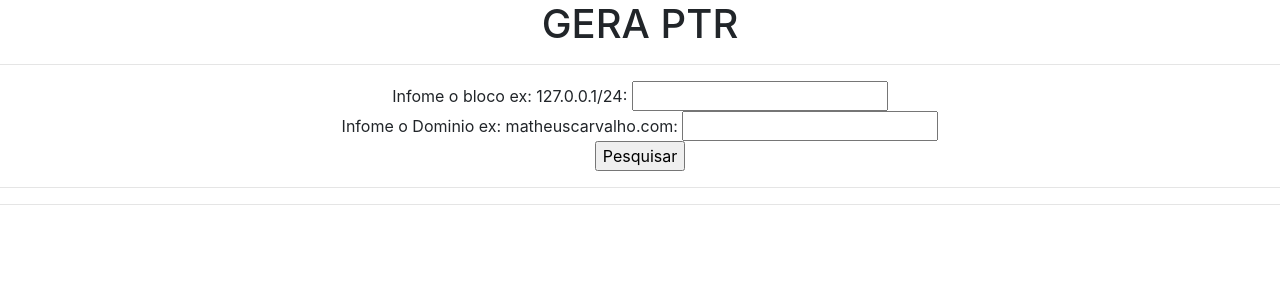
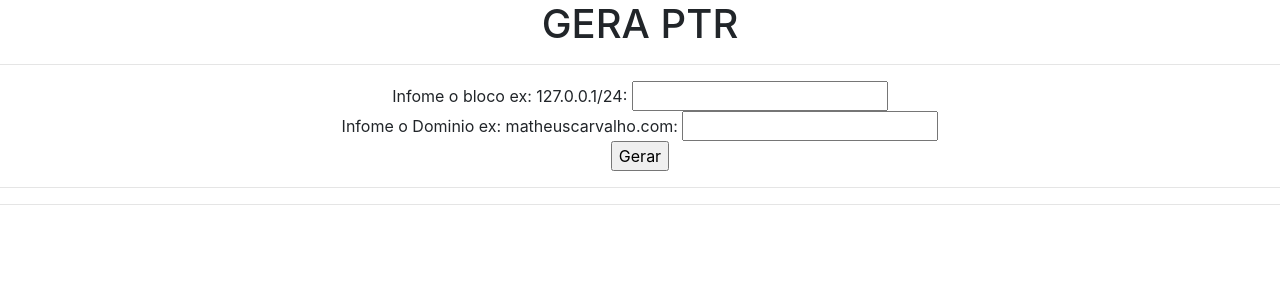
Before and after one commit to theuscarvalho/gera-reverso-ptr, a PHP site: page /24/ in a window 1280 px wide. Shown: the top 300 px of the page. Run offline with PHP 8.4, Linux system fonts and the light colour scheme.

Commit message:
Add files via upload

```diff
--- a/index.php
+++ b/index.php
@@ -24,7 +24,7 @@
 				Infome o Dominio ex: matheuscarvalho.com:
                 <input type="text" name="dominio" id="dominio"/>
 				<br>
-                <input type="button" name="btnPesquisar" value="Pesquisar" onclick="getDados();"/>
+                <input type="button" name="btnPesquisar" value="Gerar" onclick="getDados();"/>
 				</center>
             </div>
             <hr/>
```
